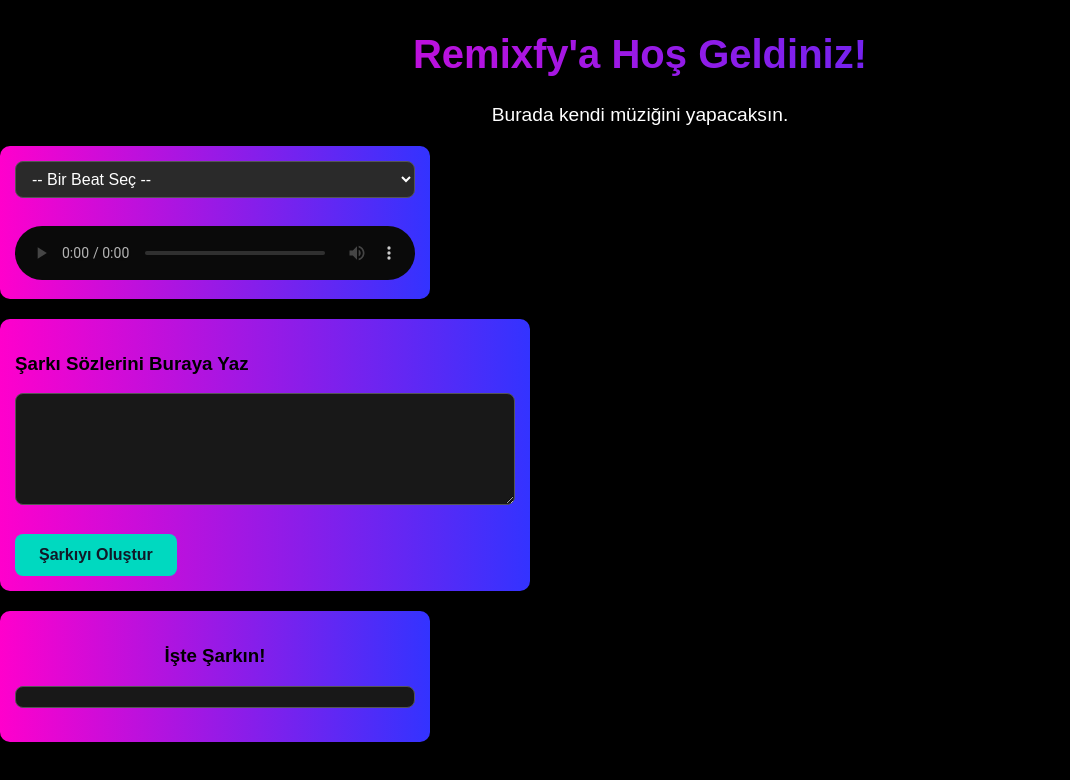
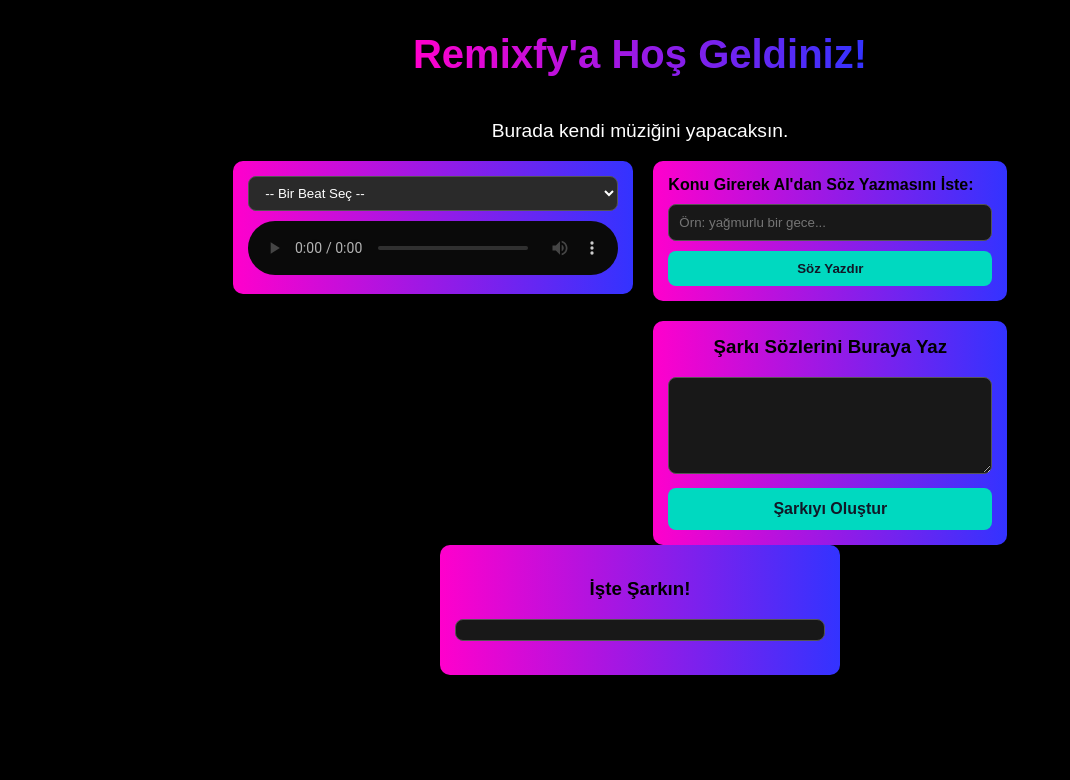
Before and after one commit to Weli-byte/REM-XFY, a plain HTML site: page index.html in a window 1280 px wide. Both pictures are taken after a click on the button "Şarkıyı Oluştur". Shown: the whole page, without its empty margins (0-1070 px from the left). Drawn offline with Linux system fonts and the light colour scheme.

Commit message:
Arayüz düzeni iki sütunlu yapıldı ve stil güncellemeleri tamamlandı

```diff
--- a/index.html
+++ b/index.html
@@ -7,8 +7,12 @@
     <link rel="stylesheet" href="style.css">
 </head>
 <body>
+
     <h1>Remixfy'a Hoş Geldiniz!</h1>
     <p>Burada kendi müziğini yapacaksın.</p>
+
+    <main class="app-container">
+
         <div class="kontrol-paneli">
             <select id="beatSecici">
                 <option value="">-- Bir Beat Seç --</option>
@@ -16,19 +20,29 @@
                 <option value="beats/beat2.mp3">Trap Hype Beat 2</option>
                 <option value="beats/trap-hype-beat-338133.mp3">Trap Hype Beat</option>
             </select>
-    <br><br>
             <audio id="sesOynatici" controls></audio>
         </div>
+
+        <div class="main-content">
+            <div class="ai-paneli">
+                <label for="aiKonu">Konu Girerek AI'dan Söz Yazmasını İste:</label>
+                <input type="text" id="aiKonu" placeholder="Örn: yağmurlu bir gece...">
+                <button id="aiSozYazButonu">Söz Yazdır</button>
+            </div>
+
             <div class="soz-yazma-paneli">
                 <h3>Şarkı Sözlerini Buraya Yaz</h3>
                 <textarea id="sozMetni" rows="5"></textarea>
-    <br>
                 <button id="sarkiOlusturButonu">Şarkıyı Oluştur</button>
             </div>
-<div class="sonuc-paneli" id="sonucPaneli">
+        </div>
+
+    </main> <div class="sonuc-paneli" id="sonucPaneli">
         <h3>İşte Şarkın!</h3>
         <p id="sonucSozleri"></p>
     </div>
+
     <script src="script.js"></script>
+
 </body>
 </html>
--- a/script.js
+++ b/script.js
@@ -34,3 +34,34 @@ sarkiOlusturButonu.addEventListener('click', function() {
   sonucPaneliElementi.style.display = 'block';
 
 });
+document.getElementById('aiSozYazButonu').addEventListener('click', async function() {
+  const konu = document.getElementById('aiKonu').value.trim();
+  const textarea = document.getElementById('sozTextarea'); // Textarea'nın id'si bu olmalı
+
+  if (!konu) {
+    textarea.value = 'Lütfen bir konu giriniz.';
+    return;
+  }
+
+  textarea.value = 'Yapay zeka düşünüyor...';
+
+  try {
+    const response = await fetch('/.netlify/functions/getLyrics', {
+      method: 'POST',
+      headers: { 'Content-Type': 'application/json' },
+      body: JSON.stringify({ konu })
+    });
+
+    const data = await response.json();
+
+    if (data.soz) {
+      textarea.value = data.soz;
+    } else if (data.error) {
+      textarea.value = 'Hata: ' + data.error;
+    } else {
+      textarea.value = 'Beklenmeyen bir hata oluştu.';
+    }
+  } catch (err) {
+    textarea.value = 'Sunucuya bağlanılamadı.';
+  }
+});
--- a/style.css
+++ b/style.css
@@ -3,6 +3,9 @@ body {
     margin: 0;
     padding: 0;
     font-family: Arial, sans-serif;
+    display: flex; /* Bu satır tüm panelleri ortalamak için önemli */
+    flex-direction: column;
+    align-items: center;
 }
 
 h1 {
@@ -11,7 +14,6 @@ h1 {
     margin-top: 2rem;
     background: linear-gradient(90deg, #ff00cc, #3333ff);
     -webkit-background-clip: text;
-    -webkit-text-fill-color: transparent;
     background-clip: text;
     color: transparent;
 }
@@ -22,30 +24,23 @@ p {
     font-size: 1.2rem;
     margin-top: 1rem;
 }
-#testButonu {
-    background: linear-gradient(90deg, #DA0050, #9300E9);
-    color: #fff;
-    border: none;
-    padding: 12px 25px;
-    border-radius: 8px;
-    cursor: pointer;
-    transition: transform 0.2s;
+
+/* --- Panel Stilleri (TÜM PANELLER İÇİN ORTAK) --- */
+.kontrol-paneli,
+.soz-yazma-paneli,
+.ai-paneli,
+.sonuc-paneli {
+  background: linear-gradient(90deg, #ff00cc, #3333ff);
+  max-width: 400px;
+  width: 90%; /* Küçük ekranlarda taşmayı önler */
+  padding: 15px;
+  border-radius: 10px;
+  box-sizing: border-box;
 }
 
-#testButonu:hover {
-    transform: scale(1.05);
-}
-.kontrol-paneli {
-  /* Geri döndüğümüz canlı gradient renkleri */
-  background: linear-gradient(90deg,  #ff00cc, #3333ff);
+/* --- Panel İçi Özel Stiller --- */
 
-  /* Diğer ayarlar aynı kalıyor */
-  max-width: 400px;
-  margin-top: 20px;
-  padding: 15px;
-  border-radius: 10px;
-}
-
+/* Beat Paneli */
 .kontrol-paneli #beatSecici {
     background: #2a2a2a;
     color: #fff;
@@ -54,87 +49,97 @@ p {
     margin-bottom: 10px;
     border-radius: 8px;
     padding: 8px 12px;
-    font-size: 1rem;
-    outline: none;
+}
+.kontrol-paneli #sesOynatici {
+  width: 100%;
+  filter: invert(1) grayscale(1) brightness(0.8);
 }
 
-.kontrol-paneli #sesOynatici {
-  width: 100%;
-
-  /* Oynatıcıyı karanlık temaya uydurmak için filtreler */
-  /* Renkleri ters çevirip, gri tonlarına indirip, parlaklığını kısıyoruz */
-  filter: invert(1) grayscale(1) brightness(0.8);
+/* AI Paneli */
+.ai-paneli label {
+    display: block;
+    margin-bottom: 10px;
+    font-weight: bold;
+    color: black;
 }
-.soz-yazma-paneli {
-    max-width: 500px;
-    margin-top: 20px;
-    background: linear-gradient(90deg, #ff00cc, #3333ff);
-    padding: 15px;
-    border-radius: 10px;
+.ai-paneli input {
+    width: 100%;
+    padding: 10px;
+    border-radius: 8px;
+    border: 1px solid #555;
+    background-color: #181818;
+    color: white;
+    margin-bottom: 10px;
+    box-sizing: border-box;
+}
+.ai-paneli button {
+    width: 100%;
+    padding: 10px;
+    border-radius: 8px;
+    border: none;
+    background-color: #00D9C0;
+    color: #111827;
+    font-weight: bold;
+    cursor: pointer;
 }
 
-.soz-yazma-paneli textarea#sozMetni {
+/* Söz Yazma Paneli */
+.soz-yazma-paneli h3 {
+    text-align: center;
+    color: black;
+    margin-top: 0;
+}
+.soz-yazma-paneli textarea {
     width: 100%;
     background: #181818;
     color: #fff;
     border: 1px solid #555;
     padding: 10px;
     border-radius: 8px;
+    margin-bottom: 10px;
+    box-sizing: border-box;
+}
+.soz-yazma-paneli button {
+    width: 100%;
+    padding: 12px 24px;
+    border-radius: 8px;
+    border: none;
+    background-color: #00D9C0;
+    color: #111827;
     font-size: 1rem;
-    resize: vertical;
-    box-sizing: border-box;
-    margin-bottom: 10px;
+    font-weight: bold;
+    cursor: pointer;
 }
 
-/* --- Şarkıyı Oluştur Butonu Stilleri --- */
-#sarkiOlusturButonu {
-  background-color: #00D9C0;  /* Canlı ve parlak Turkuaz Yeşili */
-  color: #111827;           /* Koyu yazı rengi (daha iyi kontrast için) */
-  border: none;              /* Kenarlık yok */
-  border-radius: 8px;        /* Yuvarlak kenarlar */
-  padding: 12px 24px;        /* İç boşluk (daha dolgun bir buton) */
-  font-size: 1rem;           /* Yazı boyutu */
-  font-weight: bold;         /* Kalın yazı */
-  cursor: pointer;           /* Üzerine gelince el imleci */
-  margin-top: 15px;          /* Üstündeki metin kutusundan biraz boşluk bırakır */
-  transition: all 0.2s ease-in-out; /* Tüm efektler için yumuşak geçiş */
-}
-
-/* Butonun üzerine gelince olacaklar (daha interaktif bir his için) */
-#sarkiOlusturButonu:hover {
-  transform: translateY(-2px); /* Hafifçe yukarı kalkma efekti */
-  filter: brightness(1.1);    /* Rengi biraz daha parlat */
-}
-
-.soz-yazma-paneli button#sarkiOlusturButonu:hover {
-    transform: scale(1.05);
-}
-/* --- Sonuç Paneli Stilleri --- */
+/* Sonuç Paneli */
 .sonuc-paneli {
-  /* Diğer panellerle aynı gradient arka plan */
-  background: linear-gradient(90deg, #ff00cc, #3333ff);
-
-  /* Diğer panellerle aynı boyut ve konumlandırma */
-  max-width: 400px;
-  margin-top: 20px;
-  padding: 15px;
-  border-radius: 10px;
-
-  /* Bu satır önemli, başlangıçta gizli kalmasını sağlıyor */
   display: none;
 }
-
-/* Sonuç panelinin içindeki başlığın ve paragrafın stilleri */
 .sonuc-paneli h3 {
   text-align: center;
-  color: black; /* Yazı rengini beyaz yapalım ki okunsun */
+  color: black;
 }
-
 .sonuc-paneli p {
-  background-color: #181818; /* Tıpkı metin kutusu gibi yaptık */
-  border: 1px solid #555;  /* Bir de metin kutusu gibi kenarlık ekledik */
+  background-color: #181818;
+  border: 1px solid #555;
   padding: 10px;
-  border-radius: 8px;      /* Kenar yuvarlaklığını diğeriyle aynı yaptık (8px) */
+  border-radius: 8px;
   color: white;
   text-align: left;
 }
+/* --- ANA YAPI DÜZENİ --- */
+.app-container {
+  display: flex;
+  justify-content: center; /* İçindeki sütunları sayfada ortalar */
+  align-items: flex-start; /* Sütunları yukarıdan hizalar */
+  gap: 20px; /* Sütunlar arasına boşluk koyar */
+  width: 100%;
+  padding: 0 20px; /* Sayfanın kenarlarından boşluk */
+  box-sizing: border-box;
+}
+
+.main-content {
+  display: flex;
+  flex-direction: column; /* İçindeki panelleri (AI ve Söz Yazma) alt alta dizer */
+  gap: 20px; /* O iki panel arasına boşluk koyar */
+}
```
Also changed, not shown: netlify/functions/getLyrics.js (added, +70 -0 lines). Lines whose indentation alone changed are shown as unchanged.
